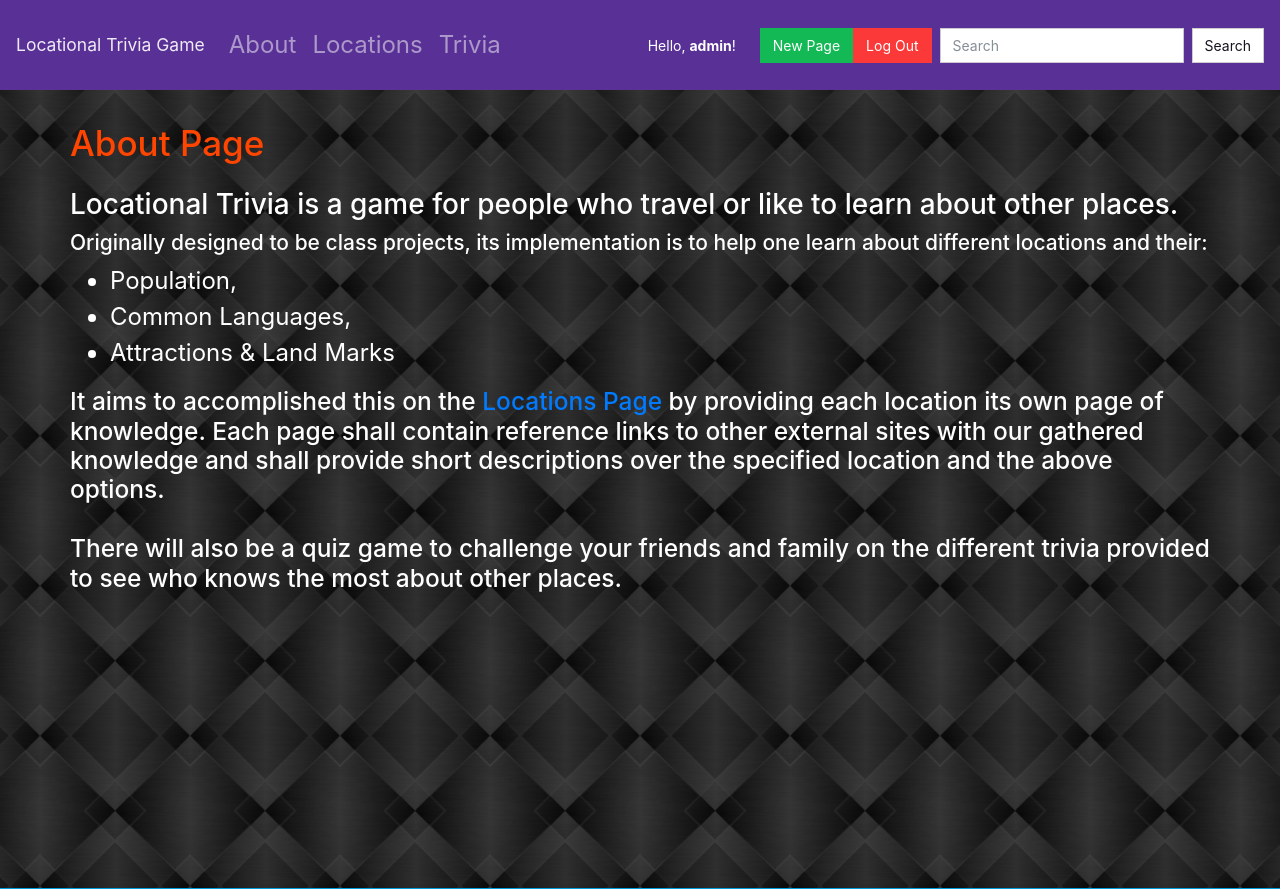
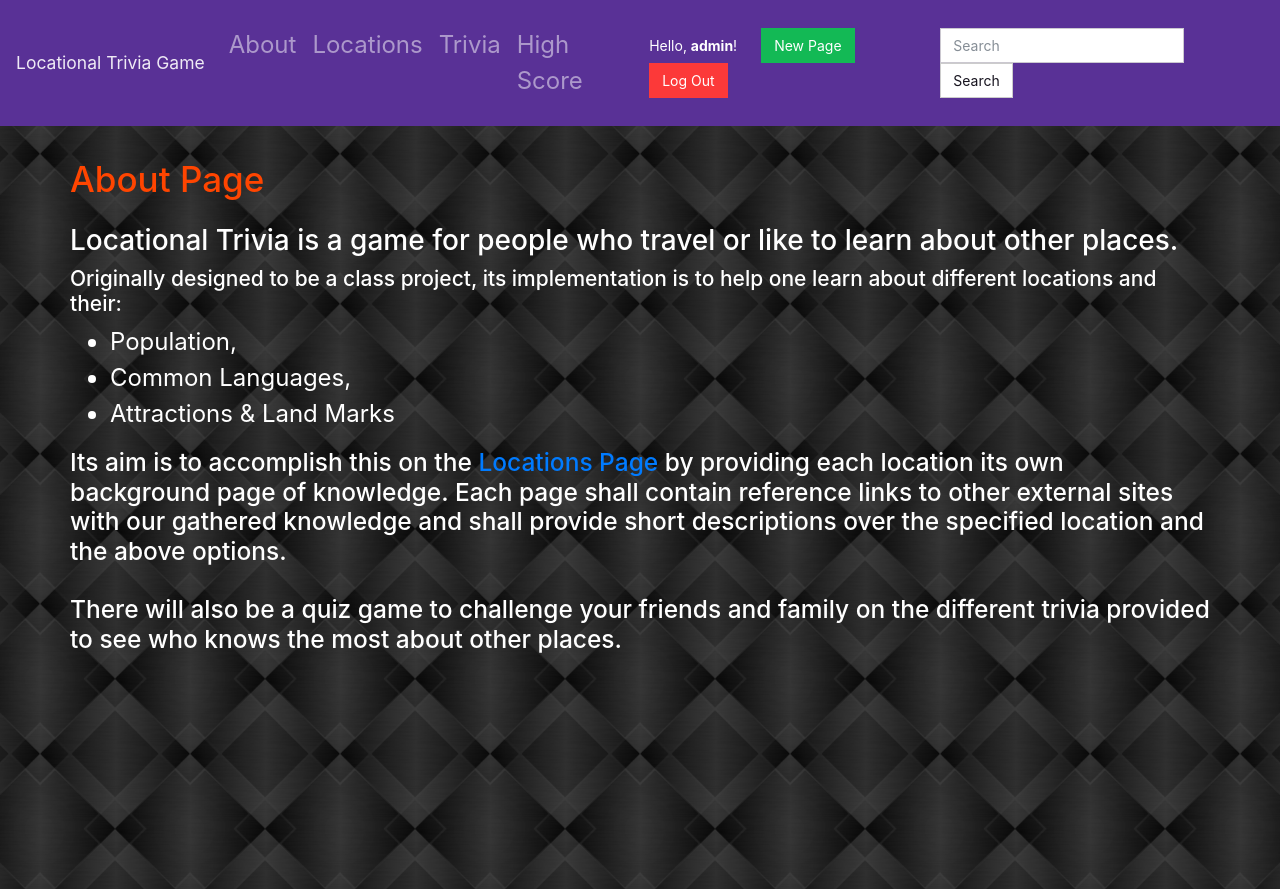
Before and after one commit to ChrisBarnes2000-MS-DU/BEW1.2-Contractor, a Django app: page /about/ in a window 1280 px wide. Shown: the top 889 px of the page. Run offline with Django 3.2, Linux system fonts and the light colour scheme; a user stored in the database is signed in; parts of the project's set-up code (start-up, migrations or seed data) failed here and were passed over; some libraries are stand-ins or nearby versions.

Commit message:
fix typos, add scoreboard url

```diff
--- a/mysite/settings.py
+++ b/mysite/settings.py
@@ -28,7 +28,7 @@ SECRET_KEY = 'r!7rpukly$qqe*zni0#m=f_@a61u@wfk28kjqk913mrcv@bvq)'
 # SECURITY WARNING: don't run with debug turned on in production!
 DEBUG = True
 
-ALLOWED_HOSTS = ['127.0.0.1', "localhost", 'locational-trivia.herokuapp.com']
+ALLOWED_HOSTS = ['127.0.0.1', "localhost", 'locational-trivia-old.herokuapp.com']
 
 DEFAULT_LOGOUT_URL = '/'
 
--- a/mysite/urls.py
+++ b/mysite/urls.py
@@ -19,7 +19,7 @@ from django.urls import include, path
 from django.conf import settings
 from django.conf.urls.static import static
 
-from mysite.views import Index, About
+from mysite.views import Index, About, Score_board
 
 urlpatterns = [
     # Index Page
@@ -47,4 +47,7 @@ urlpatterns = [
     # trivia App
     path('trivia/', include('trivia.urls')),
 
+    #High score page
+    path('score/', Score_board, name='score-board'),
+
 ] + static(settings.STATIC_URL, document_root=settings.STATIC_ROOT)
--- a/mysite/views.py
+++ b/mysite/views.py
@@ -5,3 +5,6 @@ def Index(request):
 
 def About(request):
     return render(request, 'about.html')
+
+def Score_board(request):
+    return render(request, 'score.html')
--- a/templates/about.html
+++ b/templates/about.html
@@ -8,7 +8,7 @@
 <div class="row mt-3">
     <h2>Locational Trivia is a game for people who travel or like to learn about other places.</h2>
 
-    <h4 style="width: 100%;">Originally designed to be class projects, its implementation is to help one learn about different locations and their: </h4>
+    <h4 style="width: 100%;">Originally designed to be a class project, its implementation is to help one learn about different locations and their: </h4>
 
     <ul>
         <li>Population,</li>
@@ -16,7 +16,7 @@
         <li>Attractions & Land Marks</li>
     </ul>
 
-    <h3>It aims to accomplished this on the <a href="{% url 'list-page' %}">Locations Page</a> by providing each location its own page of knowledge. Each page shall contain reference links to other external sites with our gathered knowledge and shall provide short descriptions over the specified location and the above options.
+    <h3>Its aim is to accomplish this on the <a href="{% url 'list-page' %}">Locations Page</a> by providing each location its own background page of knowledge. Each page shall contain reference links to other external sites with our gathered knowledge and shall provide short descriptions over the specified location and the above options.
     <br>
     <br>
     There will also be a quiz game to challenge your friends and family on the different trivia provided to see who knows the most about other places.</h3>
--- a/templates/index.html
+++ b/templates/index.html
@@ -2,7 +2,7 @@
 {% extends 'base.html' %}
 
 {% block content %}
-<h1 class="text-center">Wellcome to Locational Trivia!!!</h1>
+<h1 class="text-center">Welcome to Locational Trivia!!!</h1>
 
 <div id="carouselExampleIndicators" class="carousel slide" data-ride="carousel">
     <div class="carousel-inner" style="height: 660px;">
--- a/templates/partials/navbar.html
+++ b/templates/partials/navbar.html
@@ -14,12 +14,14 @@
             <li class="nav-item">
                 <a class="nav-link" href="{% url 'list-page' %}">Locations</a>
             </li>
+            {% if user.is_authenticated %}
             <li class="nav-item">
                 <a class="nav-link" href="{% url 'trivia' %}">Trivia</a>
             </li>
-            <!-- <li class="nav-item">
-                <a class="nav-link" href="#">Pricing</a>
-            </li> -->
+            <li class="nav-item">
+                <a class="nav-link" href="{% url 'score-board' %}">High Score</a>
+            </li>
+            {% endif %}
         </ul>
         <form class="form-inline ml-auto">
             {% if user.is_authenticated %}
```
